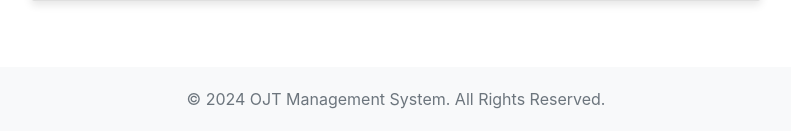
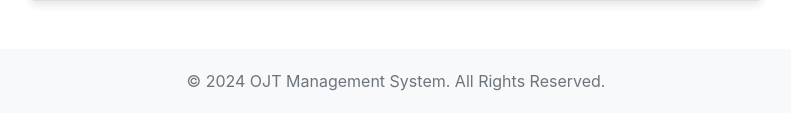
Before and after one commit to chrstncleofas/OJT, a Django app: page /register/ in a window 1280 px wide. Shown: the part 669-800 px from the top of the page, without its empty margins (244-1035 px from the left). Run offline with Django 5.2, Linux system fonts and the light colour scheme; some libraries are stand-ins or nearby versions.

Commit message:
NO_TICKET - Fix footer again

```diff
--- a/students/templates/students/register.html
+++ b/students/templates/students/register.html
@@ -48,7 +48,7 @@
         </button>
     </nav>
     <!-- Register Form -->
-    <section class="container mt-5">
+    <section class="container mt-5 mb-5">
         <div class="row justify-content-center">
             <div class="col-lg-8">
                 <div class="card">
@@ -155,7 +155,7 @@
         </div>
     </section>
     <!-- Footer -->
-    <footer class="footer fixed-bottom">
+    <footer class="footer mt-auto">
         <div class="container">
             <p>&copy; <span id="currentYear"></span> OJT Management System. All Rights Reserved.</p>
         </div>
```
